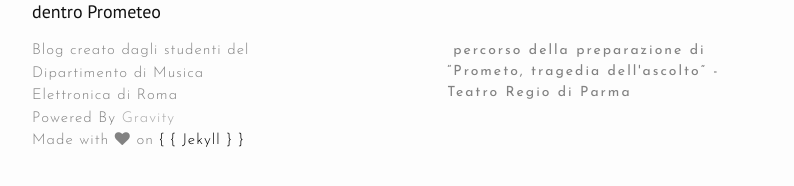
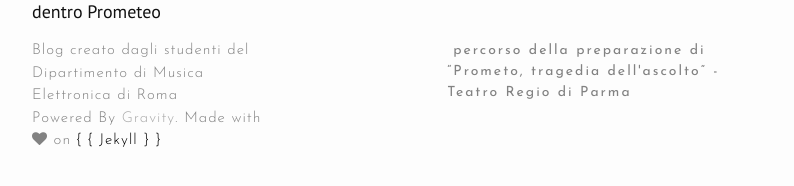
Before and after one commit to dentroprometeo/dentroprometeo.github.io, a Jekyll site: the page built from index.html, in a window 1280 px wide. Shown: the part 556-742 px from the top of the page, without its empty margins (238-1032 px from the left). Built offline with Jekyll 4.4.1, drawn with Linux system fonts in a browser that asks for light colours; nearby versions of some CDN libraries; the list of posts is cut into pages by our own code.

Commit message:
Update footer.html

```diff
--- a/_includes/footer.html
+++ b/_includes/footer.html
@@ -8,8 +8,7 @@
       <div class="footer-col footer-col-1">
         <ul class="contact-list footer-content">
           <li>Blog creato dagli studenti del Dipartimento di Musica Elettronica di Roma</li>
-          <li>Powered By <a href="http://github.com/hemangsk/Gravity">Gravity</a></li>
-          <li>Made with <i class="fa fa-heart"></i> on <a href="http://jekyllrb.com"><span style="color:black">{ { Jekyll } }</a></span></li>
+          <li>Powered By <a href="http://github.com/hemangsk/Gravity">Gravity</a>. Made with <i class="fa fa-heart"></i> on <a href="http://jekyllrb.com"><span style="color:black">{ { Jekyll } }</a></span></li>
 
 
         </ul>
```
